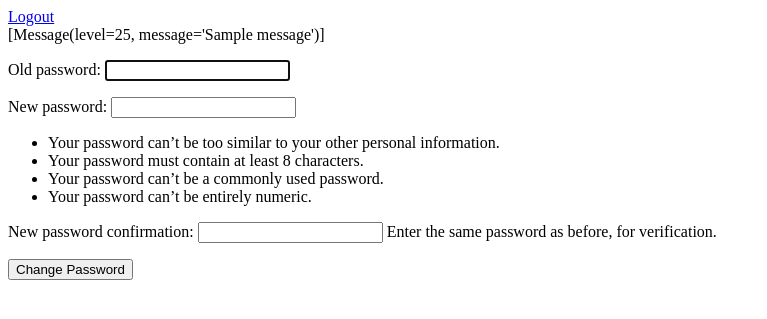
After one commit to mlkbrv/SocialMedia, a Django app: page /users/password_change/ in a window 1280 px wide. The commit adds this page. Shown: the top 319 px of the page, without its empty margins (0-767 px from the left). Run offline with Django 5.2, Linux system fonts and the light colour scheme; a user stored in the database is signed in; one stand-in notice (Sample message) is shown.

Commit message:
worked witih passwords and so on

```diff
--- a/SocialMedia/settings.py
+++ b/SocialMedia/settings.py
@@ -126,3 +126,5 @@ DEFAULT_AUTO_FIELD = 'django.db.models.BigAutoField'
 
 LOGIN_URL='login'
 LOGOUT_URL='logout'
+
+EMAIL_BACKEND = 'django.core.mail.backends.console.EmailBackend'
--- a/users/templates/users/login.html
+++ b/users/templates/users/login.html
@@ -3,3 +3,4 @@
     {{ form.as_p }}
     <input type="submit" value="Submit">
 </form>
+<a href="{% url 'password_reset' %}">Forgot your password?</a>
--- /dev/null
+++ b/users/templates/users/password_change.html
@@ -0,0 +1,13 @@
+{% extends 'users/base.html' %}
+{% block body %}
+    {% if messages %}
+        <div class="messages">
+            {{ messages }}
+        </div>
+    {% endif %}
+    <form method="POST">
+        {% csrf_token %}
+        {{ form.as_p }}
+        <input type="submit" value="Change Password">
+    </form>
+{% endblock %}
--- /dev/null
+++ b/users/templates/users/password_change_done.html
@@ -0,0 +1,4 @@
+{% extends 'users/base.html' %}
+{% block body %}
+<h1>Password Changed</h1>
+{% endblock %}
--- /dev/null
+++ b/users/templates/users/password_reset_complete.html
@@ -0,0 +1,5 @@
+{% extends 'users/base.html' %}
+{% block body %}
+    <h1>Password Reset Complete</h1>
+
+{% endblock %}
--- /dev/null
+++ b/users/templates/users/password_reset_done.html
@@ -0,0 +1,4 @@
+{% extends 'users/base.html' %}
+{% block body %}
+    <h1>We have sent an email to password reset email address.</h1>
+{% endblock %}
--- a/users/urls.py
+++ b/users/urls.py
@@ -5,4 +5,10 @@ urlpatterns = [
        path('login/', user_login, name='login'),
        path('logout/', user_logout, name='logout'),
        path('',index,name='index'),
+       path("password_change/",auth_views.PasswordChangeView.as_view(template_name="users/password_change.html"),name='password_change'),
+       path("password_change/done/",auth_views.PasswordChangeDoneView.as_view(template_name="users/password_change_done.html"),name='password_change_done'),
+       path('password_reset/',auth_views.PasswordResetView.as_view(template_name="users/password_reset.html"),name='password_reset'),
+       path("password_reset/done/",auth_views.PasswordResetDoneView.as_view(template_name="users/password_reset_done.html"),name='password_reset_done'),
+       path("password_reset/confirm/<uidb64>/<token>",auth_views.PasswordResetConfirmView.as_view(template_name="users/password_reset_confirm.html"),name='password_reset_confirm'),
+       path("password_reset/complete/",auth_views.PasswordResetCompleteView.as_view(template_name="users/password_reset_complete.html"),name='password_reset_complete'),
 ]
--- a/users/views.py
+++ b/users/views.py
@@ -16,7 +16,6 @@ def user_login(request):
                 return HttpResponseRedirect('/users/')
             else:
                 return HttpResponse("invalid credentials")
-
     else:
         form = LoginForm()
     return render(request,'users/login.html',{'form':form})
```
Also changed, not shown: users/templates/users/password_reset.html (added, +8 -0 lines), users/templates/users/password_reset_confirm.html (added, +13 -0 lines), db.sqlite3.
